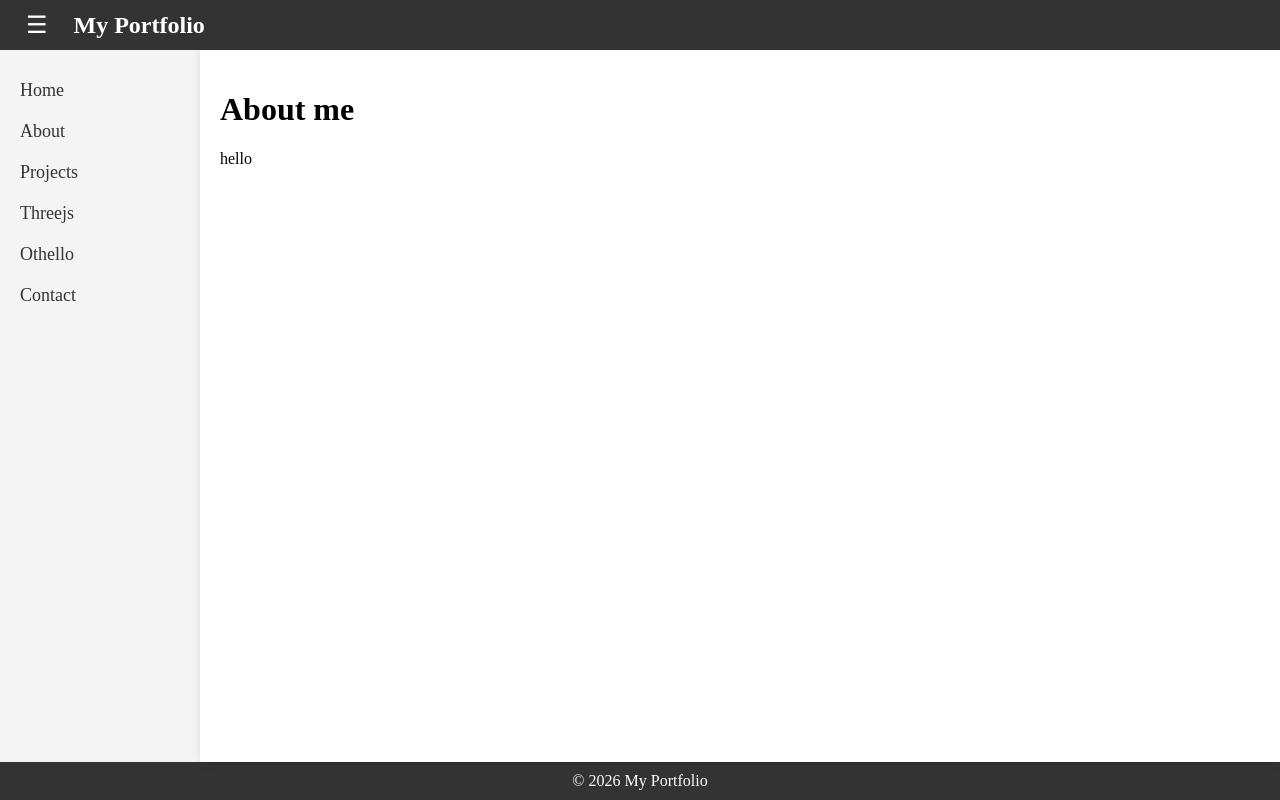
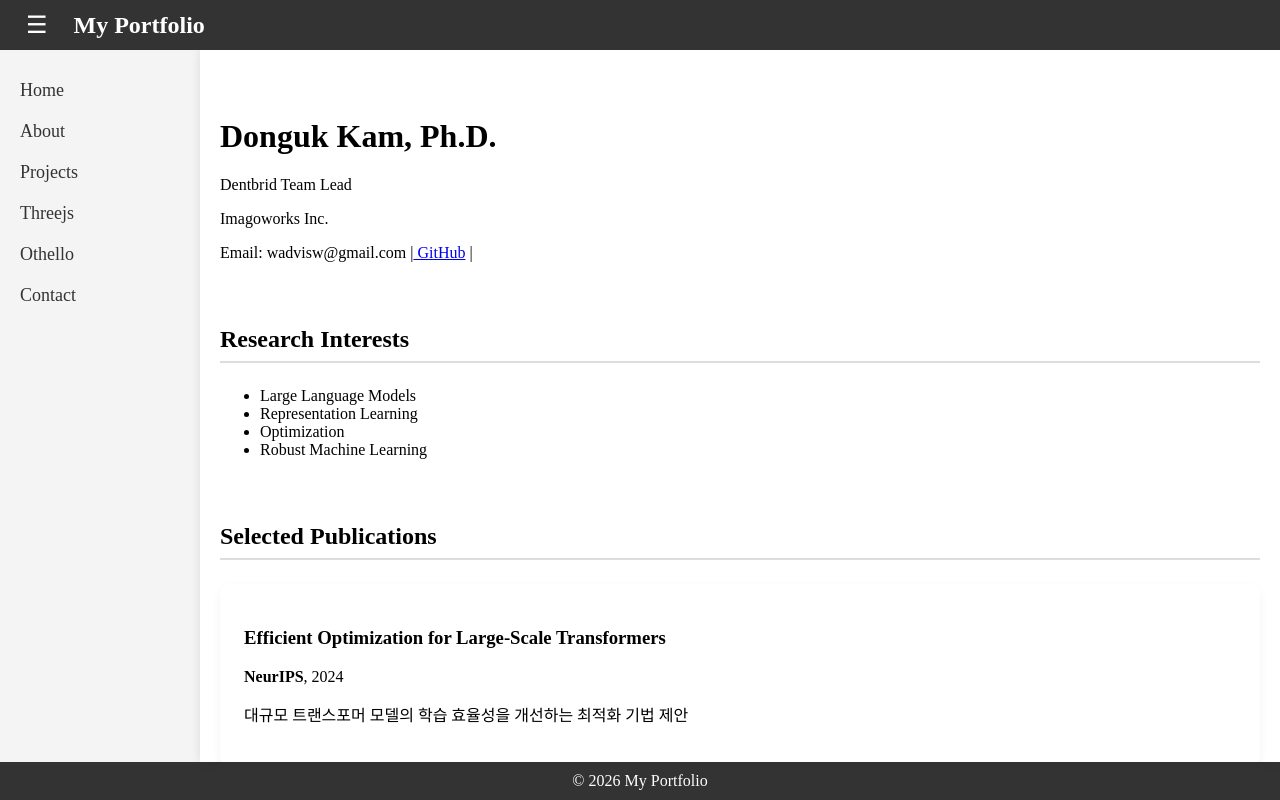
Before and after one commit to advis2/web-boilerplate, a Next.js app in the folder portfolio/: page /about in a window 1280 px wide. Built offline with nearby package versions, Linux system fonts and the light colour scheme.

Commit message:
feat: about page 구성 추가

```diff
--- a/portfolio/src/app/about/page.tsx
+++ b/portfolio/src/app/about/page.tsx
@@ -1,10 +1,67 @@
 "use client";
+
+import { profile, TechStack, techStack } from "./profile";
+import { PublicationCard, publications } from "./publications";
+import { ProjectCard, projects } from "./projects";
+import { ReactNode } from "react"
+
+interface SectionProps {
+  title: string
+  children: ReactNode
+}
+function Section({ title, children }: SectionProps) {
+  return (
+    <section style={{ margin: "4rem 0" }}>
+      <h2 style={{ borderBottom: "2px solid #ddd", paddingBottom: "0.5rem" }}>
+        {title}
+      </h2>
+      <div style={{ marginTop: "1.5rem" }}>{children}</div>
+    </section>
+  )
+}
 
 export default function AboutPage() {
   return (
-    <div className="container">
-      <h1 className="title">About me</h1>
-      <p className="loading">hello</p>
-    </div>
-  );
+    <main>
+      {/* Header */}
+      <header style={{ marginTop: "3rem" }}>
+        <h1>{profile.name}</h1>
+        <p>{profile.title}</p>
+        <p>{profile.affiliation}</p>
+        <p>
+          Email: {profile.email} |
+          <a href={profile.github}> GitHub</a> |
+        </p>
+      </header>
+
+      {/* Research Interests */}
+      <Section title="Research Interests">
+        <ul>
+          {profile.researchInterests.map((interest) => (
+            <li key={interest}>{interest}</li>
+          ))}
+        </ul>
+      </Section>
+
+      {/* Publications */}
+      <Section title="Selected Publications">
+        {publications.map((pub) => (
+          <PublicationCard key={pub.title} {...pub} />
+        ))}
+      </Section>
+
+      {/* Projects */}
+      <Section title="Projects">
+        {projects.map((proj) => (
+          <ProjectCard key={proj.name} {...proj} />
+        ))}
+      </Section>
+
+      {/* Tech stack */}
+      <Section title="Technical Expertise">
+        <TechStack title="Engineering Stack" items={techStack.engineering} />
+        <TechStack title="Tools Stack" items={techStack.tools} />
+      </Section>
+    </main>
+  )
 }
--- /dev/null
+++ b/portfolio/src/app/about/profile.tsx
@@ -0,0 +1,65 @@
+export const profile = {
+  name: "Donguk Kam, Ph.D.",
+  title: "Dentbrid Team Lead",
+  affiliation: "Imagoworks Inc.",
+  email: "wadvisw@gmail.com",
+  github: "https://github.com/advis2",
+  researchInterests: [
+    "Large Language Models",
+    "Representation Learning",
+    "Optimization",
+    "Robust Machine Learning"
+  ]
+} as const;
+
+export const techStack = {
+  engineering: [
+    "Computer Aided Engineering",
+    "Optimization",
+  ],
+  tools: [
+    "C++",
+    "CMake",
+    "OpenCV",
+    "OpenGL",
+    "Qt",
+    "OpenMesh",
+    "VTK",
+    "ITK",
+    "onnxruntime",
+    "Emscripten",
+    "Typescript",
+    "React",
+    "Nest",
+    "Zod",
+    "Python",
+  ]
+};
+
+interface TechStackProps {
+  title: string
+  items: string[]
+}
+
+export function TechStack({ title, items }: TechStackProps) {
+  return (
+    <div style={{ marginBottom: "2rem" }}>
+      <h3 style={{ marginBottom: "1rem" }}>{title}</h3>
+      <div style={{ display: "flex", flexWrap: "wrap", gap: "0.5rem" }}>
+        {items.map((item) => (
+          <span
+            key={item}
+            style={{
+              padding: "0.4rem 0.8rem",
+              background: "#e2e8f0",
+              borderRadius: "20px",
+              fontSize: "0.9rem"
+            }}
+          >
+            {item}
+          </span>
+        ))}
+      </div>
+    </div>
+  )
+}
--- /dev/null
+++ b/portfolio/src/app/about/projects.tsx
@@ -0,0 +1,48 @@
+
+export const projects = [
+  {
+    name: "차량 타이어 인식 및 마모도 측정",
+    description: "차량 타이어 인식 및 마모도 측정"
+  },
+  {
+    name: "C-arm 장치 보정 알고리즘 구현",
+    description: "C-arm의 장치 보정에 필요한 내용, 알고리즘을 구현"
+  },
+  {
+    name: "Dental Lab scanner 개발",
+    description: "Dental Lab scanner 개발"
+  },
+  {
+    name: "자석 모방 CAD 개발",
+    description: "자석 모방 CAD 개발"
+  },
+  {
+    name: "Web CAD 용 전체 아키텍처 개발",
+    description: "C++ / Typscript 코드 사용 아키텍처 개발,"
+  },
+  {
+    name: "Dental CAD 알고리즘 개발",
+    description: "위치 보정을 위한 정합 알고리즘 개발, Inner surface blockout 개발, tool radius compensation method 개발 등"
+  },
+] as const;
+
+
+interface ProjectProps {
+  name: string
+  description: string
+}
+
+export function ProjectCard({ name, description }: ProjectProps) {
+  return (
+    <div style={{
+      background: "#fff",
+      padding: "1.5rem",
+      borderRadius: "10px",
+      marginBottom: "1rem",
+      boxShadow: "0 4px 10px rgba(0,0,0,0.05)"
+    }}>
+      <h3>{name}</h3>
+      <p>{description}</p>
+    </div>
+  )
+}
--- /dev/null
+++ b/portfolio/src/app/about/publications.tsx
@@ -0,0 +1,42 @@
+export const publications = [
+  {
+    title: "Efficient Optimization for Large-Scale Transformers",
+    venue: "NeurIPS",
+    year: 2024,
+    description: "대규모 트랜스포머 모델의 학습 효율성을 개선하는 최적화 기법 제안"
+  },
+  {
+    title: "Robust Representation Learning under Distribution Shift",
+    venue: "ICML",
+    year: 2023,
+    description: "분포 이동 환경에서 강건한 표현 학습 방법 연구"
+  }
+] as const;
+
+interface PublicationProps {
+  title: string
+  venue: string
+  year: number
+  description: string
+}
+
+export function PublicationCard({
+  title,
+  venue,
+  year,
+  description
+}: PublicationProps) {
+  return (
+    <div style={{
+      background: "#fff",
+      padding: "1.5rem",
+      borderRadius: "10px",
+      marginBottom: "1rem",
+      boxShadow: "0 4px 10px rgba(0,0,0,0.05)"
+    }}>
+      <h3>{title}</h3>
+      <p><strong>{venue}</strong>, {year}</p>
+      <p>{description}</p>
+    </div>
+  )
+}
--- a/portfolio/tsconfig.json
+++ b/portfolio/tsconfig.json
@@ -2,7 +2,7 @@
   "extends": "../tsconfig.base.json",
   "compilerOptions": {
     "jsx": "preserve",
-   "strict": true,
+    "strict": true,
     "noEmit": true,
     "composite": false,
     "declaration": false,
@@ -17,7 +17,9 @@
     "allowSyntheticDefaultImports": true,
     "forceConsistentCasingInFileNames": true,
     "incremental": true,
-    "plugins": [{ "name": "next" }]
+    "plugins": [{ "name": "next" }],
+    "noUnusedLocals": false,
+    "noUnusedParameters": false
   },
   "include": [
     "**/*.ts",
```
